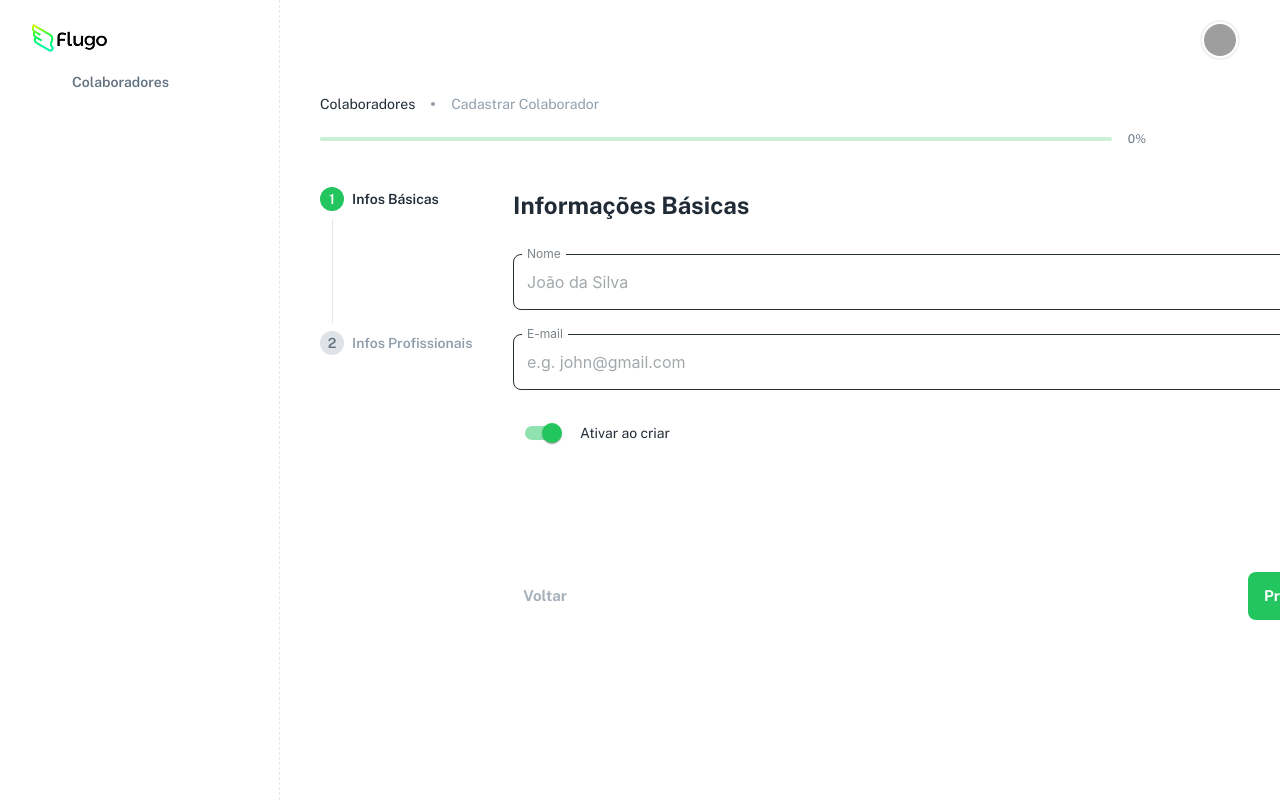
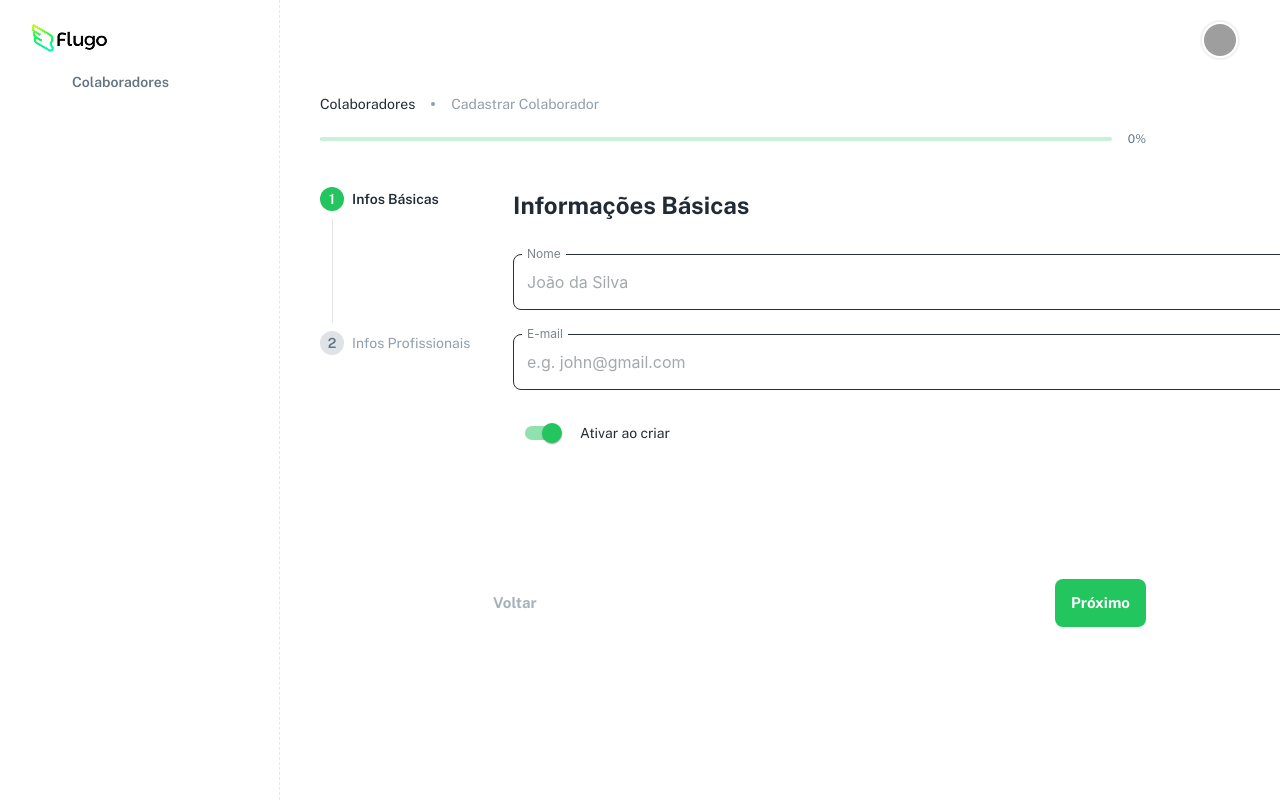
Before and after one commit to jampdroRomano/employee-onboarding-wizard, a React (Vite) app: page /criar in a window 1280 px wide. Shown: the top 800 px of the page. Built offline with nearby package versions, Linux system fonts and the light colour scheme; grey boxes are pictures that could not be loaded; some icons are missing.

Commit message:
feat: implement ProfessionalInfoForm component; update CreateEmployee page to include step navigation

```diff
--- /dev/null
+++ b/src/components/onboarding/ProfessionalInfoForm.tsx
@@ -0,0 +1,58 @@
+import { Box, Typography, MenuItem } from '@mui/material';
+import { AppTextField } from '../common/AppTextField';
+
+// Opções estáticas por enquanto
+const departments = ['Design', 'TI', 'Marketing', 'Produto'];
+
+export const ProfessionalInfoForm = () => {
+  return (
+    <Box sx={{ width: '100%' }}>
+      <Typography
+        component="h2"
+        sx={{
+            mb: '31px',
+            fontFamily: '"Public Sans", sans-serif',
+            fontWeight: 700,
+            fontSize: '24px',
+            color: '#212B36'
+        }}
+      >
+        Informações Profissionais
+      </Typography>
+
+      <Box sx={{ width: '100%' }}>
+        <AppTextField
+            select
+            fullWidth
+            label="Departamento"
+            placeholder="Selecione um departamento"
+            focusColor="#22C55E"
+            sx={{
+              '& .MuiInputBase-root': {
+                height: '54px',
+              },
+              '& .MuiOutlinedInput-notchedOutline': {
+                borderWidth: '1px',
+                borderColor: 'rgba(145, 158, 171, 0.20)',
+              }
+            }}
+            SelectProps={{
+               displayEmpty: true,
+               renderValue: (selected: any) => {
+                  if (!selected) {
+                    return <span style={{ color: '#919EAB' }}>Selecione um departamento</span>;
+                  }
+                  return selected;
+               }
+            }}
+        >
+            {departments.map((dept) => (
+              <MenuItem key={dept} value={dept}>
+                {dept}
+              </MenuItem>
+            ))}
+        </AppTextField>
+      </Box>
+    </Box>
+  );
+};
--- a/src/components/onboarding/StepperVertical.tsx
+++ b/src/components/onboarding/StepperVertical.tsx
@@ -1,59 +1,80 @@
 import { Box, Stack, Typography } from '@mui/material';
+import CheckIcon from '@mui/icons-material/Check';
 
-export const StepperVertical = () => {
-  return (
-    <Stack
-      spacing={1}
-      sx={{
-        width: '153px',
-        height: '272px'
-      }}
-    >
-      {/* --- STEP 1: ATIVO --- */}
+interface StepperVerticalProps {
+  currentStep: number;
+}
+
+export const StepperVertical = ({ currentStep }: StepperVerticalProps) => {
+
+  const connectorHeight = currentStep === 1 ? '104px' : '24px';
+
+  const renderCircle = (stepNumber: number, label: string) => {
+    const isActive = currentStep === stepNumber;
+    const isCompleted = currentStep > stepNumber;
+
+    const bgColor = (isActive || isCompleted) ? 'primary.main' : '#DFE3E8';
+    const textColor = (isActive || isCompleted) ? '#FFFFFF' : '#637381';
+    const labelColor = isActive ? 'text.primary' : '#919EAB';
+    const fontWeight = isActive ? 600 : 400;
+
+    return (
       <Stack direction="row" spacing={1} alignItems="center" sx={{ height: '24px' }}>
-        {/* Ícone Ativo */}
         <Box
           sx={{
             width: 24,
             height: 24,
             borderRadius: '50%',
-            bgcolor: 'primary.main', // #22C55E
+            bgcolor: bgColor,
             display: 'flex',
             alignItems: 'center',
             justifyContent: 'center',
-            color: '#FFFFFF',
+            color: textColor,
             fontFamily: '"Public Sans", sans-serif',
             fontWeight: 600,
             fontSize: '14px',
             lineHeight: '22px',
           }}
         >
-          1
+          {isCompleted ? <CheckIcon sx={{ fontSize: 16 }} /> : stepNumber}
         </Box>
 
-        {/* Texto Ativo */}
         <Typography
           sx={{
             fontFamily: '"Public Sans", sans-serif',
-            fontWeight: 600,
+            fontWeight: fontWeight,
             fontSize: '14px',
-            color: 'text.primary', // #212B36
+            color: labelColor,
             lineHeight: '22px',
           }}
         >
-          Infos Básicas
+          {label}
         </Typography>
       </Stack>
+    );
+  };
 
-      {/* --- CONECTOR VERTICAL   */}
+  return (
+    <Stack
+      spacing={1} // Isso garante os 8px de distância entre (Bolinha) e (Linha)
+      sx={{
+        width: '153px',
+        // Removemos a altura fixa do container pai para ele se adaptar ao conteúdo
+      }}
+    >
+      {/* Passo 1 */}
+      {renderCircle(1, "Infos Básicas")}
+
+      {/* Linha Conectora Dinâmica */}
       <Box
         sx={{
-          width: '24px',
-          height: '104px',
-          minWidth: '24px',
           display: 'flex',
           justifyContent: 'center',
-          alignItems: 'center',
+          // A altura da linha é controlada aqui
+          height: connectorHeight,
+          // Garante a largura do container da linha para alinhar com o centro da bolinha (24px)
+          width: '24px',
+          transition: 'height 0.3s ease',
         }}
       >
         <Box
@@ -66,41 +87,8 @@ export const StepperVertical = () => {
         />
       </Box>
 
-      {/* --- STEP 2: INATIVO --- */}
-      <Stack direction="row" spacing={1} alignItems="center" sx={{ height: '24px' }}>
-        {/* Ícone Inativo */}
-        <Box
-          sx={{
-            width: 24,
-            height: 24,
-            borderRadius: '50%',
-            bgcolor: '#DFE3E8',
-            display: 'flex',
-            alignItems: 'center',
-            justifyContent: 'center',
-            color: '#637381',
-            fontFamily: '"Public Sans", sans-serif',
-            fontWeight: 600,
-            fontSize: '14px',
-            lineHeight: '22px',
-          }}
-        >
-          2
-        </Box>
-
-        {/* Texto Inativo */}
-        <Typography
-          sx={{
-            fontFamily: '"Public Sans", sans-serif',
-            fontWeight: 600,
-            fontSize: '14px',
-            color: '#919EAB',
-            lineHeight: '22px',
-          }}
-        >
-          Infos Profissionais
-        </Typography>
-      </Stack>
+      {/* Passo 2 */}
+      {renderCircle(2, "Infos Profissionais")}
     </Stack>
   );
 };
--- a/src/pages/CreateEmployee.tsx
+++ b/src/pages/CreateEmployee.tsx
@@ -1,26 +1,40 @@
 import { Box } from '@mui/material';
 import { useNavigate } from 'react-router-dom';
+import { useState } from 'react';
 import { AppBreadcrumbs } from '../components/common/AppBreadcrumbs';
 import { OnboardingProgress } from '../components/common/OnboardingProgress';
 import { StepperVertical } from '../components/onboarding/StepperVertical';
-import { BasicInfoForm } from '../components/onboarding/BasicInfoForm'; //
+import { BasicInfoForm } from '../components/onboarding/BasicInfoForm';
+import { ProfessionalInfoForm } from '../components/onboarding/ProfessionalInfoForm';
 import { AppButton } from '../components/common/AppButton';
 import { useBasicInfo } from '../hooks/useBasicInfo';
 
 export const CreateEmployee = () => {
   const navigate = useNavigate();
+  const [currentStep, setCurrentStep] = useState(1);
   const { formData, errors, handleChange, validateStep } = useBasicInfo();
+
   const handleNext = () => {
+    if (currentStep === 1) {
       const isValid = validateStep();
-
-    if (isValid) {
-      console.log('Dados Válidos:', formData);
+      if (isValid) setCurrentStep(2);
+    } else {
+      console.log('Finalizar Cadastro', formData);
     }
   };
 
+  const handleBack = () => {
+    if (currentStep === 2) {
+      setCurrentStep(1);
+    } else {
+      navigate('/');
+    }
+  };
+
+  const progressValue = currentStep === 1 ? 0 : 50;
+
   return (
     <Box>
-      {/* 1. Cabeçalho com Breadcrumbs */}
       <Box sx={{ mb: 2 }}>
         <AppBreadcrumbs
           items={[
@@ -31,44 +45,60 @@ export const CreateEmployee = () => {
       </Box>
 
       <Box sx={{ pr: { xs: 0, md: '94px' } }}>
-        {/* 2. Barra de Progresso */}
-        <OnboardingProgress progress={0} />
+        <OnboardingProgress progress={progressValue} />
 
-        {/* 3. Container Principal (Stepper + Form) */}
         <Box
           sx={{
             mt: '39px',
             display: 'flex',
             flexDirection: { xs: 'column', md: 'row' },
             gap: '40px',
+            minHeight: '272px',
+            alignItems: 'flex-start',
           }}
         >
+          {/* Coluna Esquerda: Stepper (153px) */}
           <Box sx={{ width: { xs: '100%', md: '153px' }, flexShrink: 0 }}>
-            <StepperVertical />
+            <StepperVertical currentStep={currentStep} />
           </Box>
 
+          {/* Coluna Direita: Conteúdo do Form */}
           <Box sx={{ width: '100%' }}>
-
-            {/* A View apenas passa os dados recebidos do Hook para o componente de form */}
+            {currentStep === 1 ? (
               <BasicInfoForm
                 formData={formData}
                 errors={errors}
                 handleChange={handleChange}
               />
+            ) : (
+              <ProfessionalInfoForm />
+            )}
+          </Box>
+        </Box>
 
-            {/* 4. Container dos Botões (Frame 4 - Botões) */}
         <Box
           sx={{
+            mt: '120px',
+            display: 'flex',
+            flexDirection: { xs: 'column', md: 'row' },
+            gap: '40px',
+          }}
+        >
+          {/* Spacer Invisível para compensar o Stepper (153px) e alinhar os botões com o Form */}
+          <Box sx={{ width: { xs: '0', md: '153px' }, display: { xs: 'none', md: 'block' } }} />
+
+          {/* Área dos Botões (Alinhada com o Inputs/Dropdown) */}
+          <Box
+            sx={{
+              width: '100%',
               display: 'flex',
               justifyContent: 'space-between',
               alignItems: 'center',
-                mt: '120px',
-                width: '100%',
               height: '48px',
             }}
           >
             <AppButton
-                onClick={() => navigate('/')}
+              onClick={handleBack}
               sx={{
                 width: '64px', height: '48px', minWidth: '64px',
                 backgroundColor: 'transparent', boxShadow: 'none',
@@ -86,11 +116,11 @@ export const CreateEmployee = () => {
                 fontWeight: 700, borderRadius: '8px',
               }}
             >
-                Próximo
+              {currentStep === 2 ? 'Concluir' : 'Próximo'}
             </AppButton>
           </Box>
         </Box>
-        </Box>
+
       </Box>
     </Box>
   );
```
Lines whose indentation alone changed are shown as unchanged.
